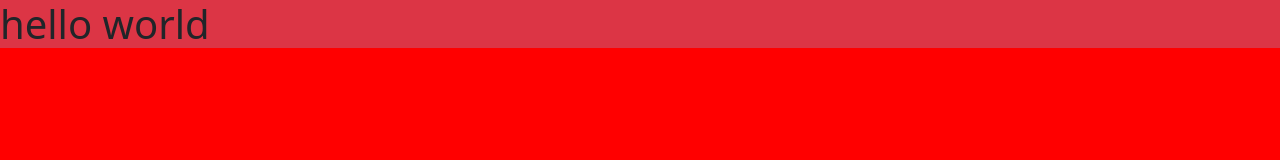
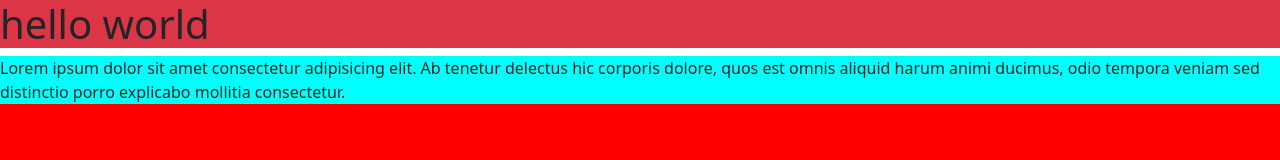
Before and after one commit to eaesmat/Sami-Testing, a website: page index.html in a window 1280 px wide. Drawn offline with nearby package versions, Linux system fonts and the light colour scheme.

Commit message:
Add hero section

```diff
--- a/index.css
+++ b/index.css
@@ -1,3 +1,7 @@
 * {
   background-color: red;
 }
+
+p {
+  background-color: aqua;
+}
--- a/index.html
+++ b/index.html
@@ -15,6 +15,8 @@
   </head>
   <body>
     <h1 class="h1 bg-danger ">hello world</h1>
+    <p>Lorem ipsum dolor sit amet consectetur adipisicing elit. Ab tenetur delectus hic corporis dolore, quos est omnis aliquid harum animi ducimus, odio tempora veniam sed distinctio porro explicabo mollitia consectetur.</p>
+
     <script
       src="https://cdn.jsdelivr.net/npm/bootstrap@5.0.2/dist/js/bootstrap.bundle.min.js"
       integrity="sha384-MrcW6ZMFYlzcLA8Nl+NtUVF0sA7MsXsP1UyJoMp4YLEuNSfAP+JcXn/tWtIaxVXM"
```
Also changed, not shown: index.js (line endings or trailing spaces).
